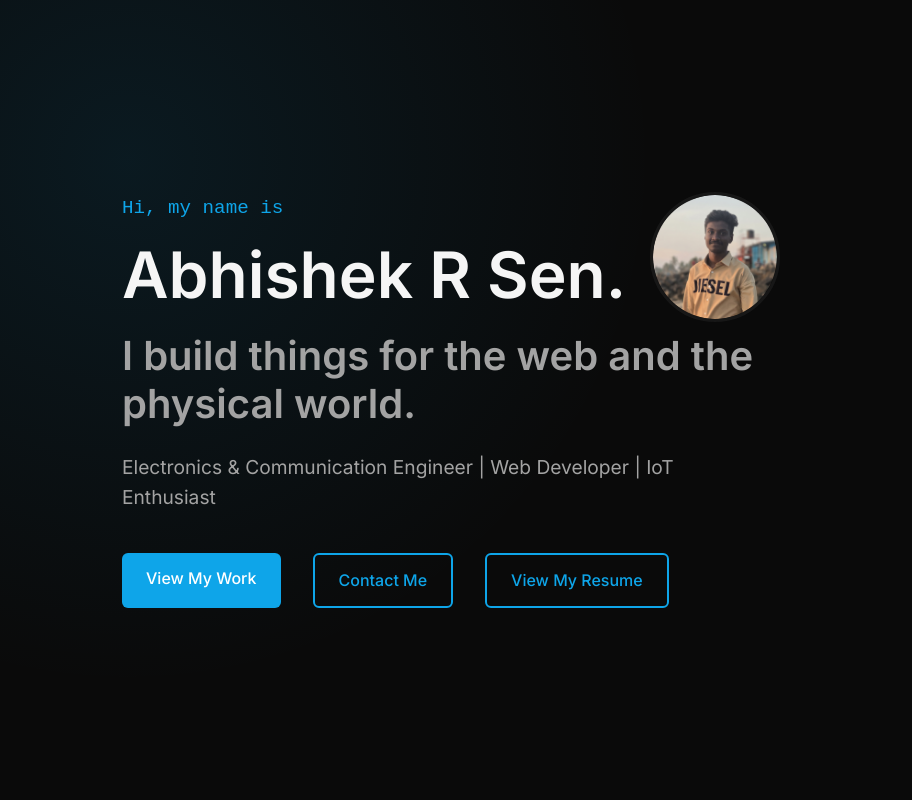
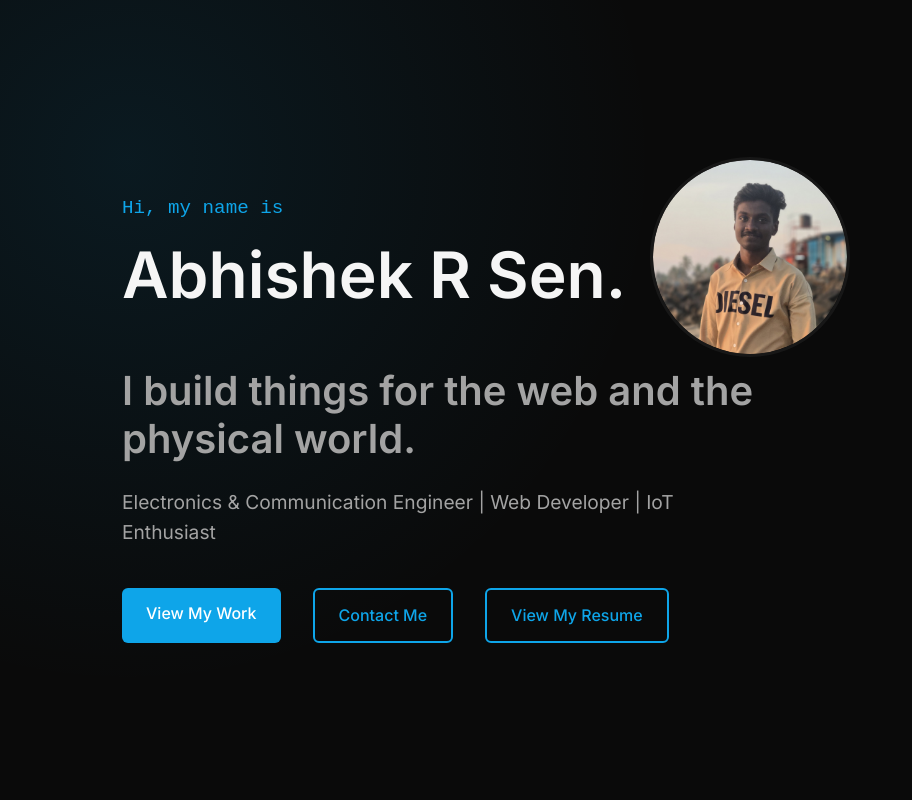
Before and after one commit to abhishekrsen/Abhishek-R-Sen-Portfolio, a React (Vite) app in the folder client/: page / in a window 1280 px wide. Shown: the top 800 px of the page, without its empty margins (0-912 px from the left). Built offline with nearby package versions, Linux system fonts and the light colour scheme.

Commit message:
Increase profile image size slightly

```diff
--- a/client/src/components/Hero.css
+++ b/client/src/components/Hero.css
@@ -22,8 +22,8 @@
 }
 
 .hero-profile-pic {
-  width: 130px;
-  height: 130px;
+  width: 200px;
+  height: 200px;
   object-fit: cover;
   border-radius: 50%;
   box-shadow: 0 5px 15px -5px var(--primary-color);
```
